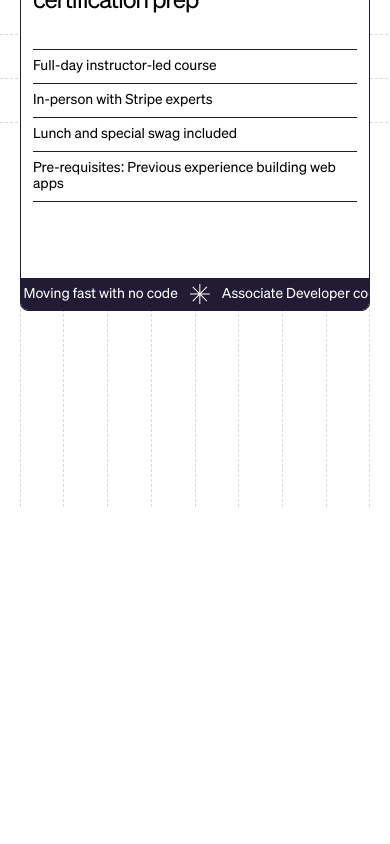
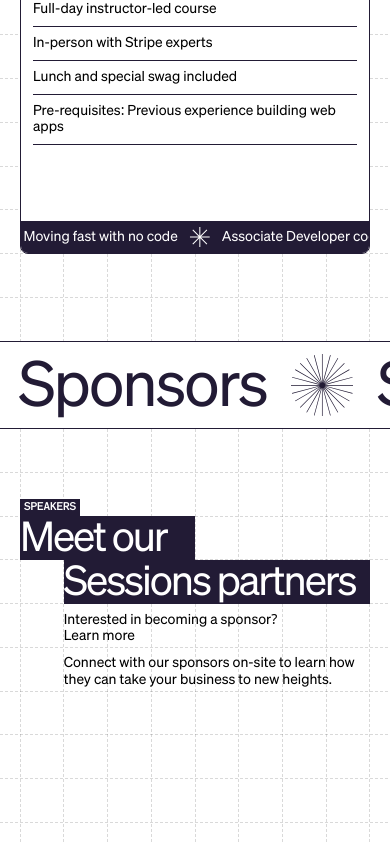
Before and after one commit to 3Ryuusei3/stripe-sessions24-clone, a React (Vite) app: page / in a window 390 px wide. Shown: the part 8562-9406 px from the top of the page. Before the commit the page ends 9070 px from the top, so only its background shows below. Built offline with nearby package versions, Linux system fonts and the light colour scheme.

Commit message:
Sponsors started and fixes

```diff
--- a/src/atoms/Overview/OverviewMarquee.tsx
+++ b/src/atoms/Overview/OverviewMarquee.tsx
@@ -33,7 +33,7 @@
   }, [targetDate]);
 
   return (
-    <Marquee className="marquee__container" autoFill={true}>
+    <Marquee className="overview-marquee__container" autoFill={true}>
       <div className="marquee__card">
         <div className="marquee__card--number">
           <p>{countdown.days}</p>
--- /dev/null
+++ b/src/atoms/Sponsors/SponsorsMarquee.tsx
@@ -0,0 +1,18 @@
+import Marquee from "react-fast-marquee";
+import Asterisk2Icon from "../../components/Icons/Asterisk2Icon";
+
+export function SponsorsMarquee() {
+
+  return (
+    <Marquee className="sponsors-marquee__container" autoFill={true}>
+      <div className="marquee__card">
+        <div className="marquee__card--title">
+          <p>Sponsors</p>
+        </div>
+        <div className="marquee__card--img">
+          <Asterisk2Icon stroke="#221B35" />
+        </div>
+      </div>
+    </Marquee>
+  );
+}
--- /dev/null
+++ b/src/atoms/Sponsors/SponsorsTitle.tsx
@@ -0,0 +1,22 @@
+export function SponsorsTitle() {
+
+  return (
+    <div className="sponsors__container">
+      <div className="sponsors__container--title">
+        <div className="section-subtitle">
+            <span>Speakers</span>
+          </div>
+          <div className="section-title">
+            <div><h2>Meet our</h2></div>
+            <div><h2>Sessions partners</h2></div>
+          </div>
+      </div>
+      <div className="sponsors__container--description">
+        <p>Interested in becoming a sponsor?<br />Learn more</p>
+      </div>
+      <div className="sponsors__container--description">
+        <p>Connect with our sponsors on-site to learn how they can take your business to new heights.</p>
+      </div>
+    </div>
+  )
+}
--- a/src/components/BackgroundGrid/BackgroundGrid.tsx
+++ b/src/components/BackgroundGrid/BackgroundGrid.tsx
@@ -1,6 +1,6 @@
 export function BackgroundGrid() {
   const verticalLines = new Array(30).fill(null);
-  const horizontallLines = new Array(200).fill(null);
+  const horizontallLines = new Array(400).fill(null);
 
   return (
     <div className="background-grid">
--- a/src/components/Icons/Asterisk2Icon.tsx
+++ b/src/components/Icons/Asterisk2Icon.tsx
@@ -3,6 +3,6 @@
 }
 
 const Asterisk2Icon = ({ stroke }: Asterisk2IconProps) => (
-  <path fillRule="evenodd" clipRule="evenodd" d="m28.5147 7.20541 25.745 44.59139L40.9331 2.06155l1.1476-.3075L55.4049 51.4804V0h1.1881v51.4952L69.9212 1.75405l1.1476.3075L57.7434 51.7924 83.4858 7.20541l1.0289.59404L58.7696 52.3911 95.179 15.9817l.8401.8401-36.4053 36.4053L104.2 27.485l.594 1.0289-44.5911 25.7449 49.7351-13.3266.308 1.1476L60.512 55.406H112v1.188H60.5117l49.7343 13.3263-.308 1.1476-49.7307-13.3254 44.5867 25.7424-.594 1.0289-44.5889-25.7436 36.408 36.4078-.8401.8401-36.4085-36.4084L84.5147 104.2l-1.0289.594L57.743 60.2061l13.3258 49.7319-1.1476.308L56.593 60.5047V112h-1.1881V60.5195L42.0807 110.246l-1.1476-.308 13.327-49.7363-25.7454 44.5923-1.0289-.594 25.7427-44.5877-36.4059 36.4058-.8401-.8401 36.41-36.4098L7.79985 84.5138l-.59404-1.0289L51.7936 57.7421 2.06117 71.0679l-.3075-1.1476L51.4877 56.594H0v-1.188h51.4874L1.75367 42.0798l.3075-1.1476L51.798 54.2592 7.20581 28.5139l.59404-1.0289L52.3898 53.2291 15.9825 16.8218l.8401-.8401 36.4068 36.4067L27.4858 7.79945l1.0289-.59404Z" fill={stroke}></path>
+  <svg width="112" height="112" viewBox="0 0 112 112" fill="none" xmlns="http://www.w3.org/2000/svg"><path fillRule="evenodd" clipRule="evenodd" d="m28.5147 7.20541 25.745 44.59139L40.9331 2.06155l1.1476-.3075L55.4049 51.4804V0h1.1881v51.4952L69.9212 1.75405l1.1476.3075L57.7434 51.7924 83.4858 7.20541l1.0289.59404L58.7696 52.3911 95.179 15.9817l.8401.8401-36.4053 36.4053L104.2 27.485l.594 1.0289-44.5911 25.7449 49.7351-13.3266.308 1.1476L60.512 55.406H112v1.188H60.5117l49.7343 13.3263-.308 1.1476-49.7307-13.3254 44.5867 25.7424-.594 1.0289-44.5889-25.7436 36.408 36.4078-.8401.8401-36.4085-36.4084L84.5147 104.2l-1.0289.594L57.743 60.2061l13.3258 49.7319-1.1476.308L56.593 60.5047V112h-1.1881V60.5195L42.0807 110.246l-1.1476-.308 13.327-49.7363-25.7454 44.5923-1.0289-.594 25.7427-44.5877-36.4059 36.4058-.8401-.8401 36.41-36.4098L7.79985 84.5138l-.59404-1.0289L51.7936 57.7421 2.06117 71.0679l-.3075-1.1476L51.4877 56.594H0v-1.188h51.4874L1.75367 42.0798l.3075-1.1476L51.798 54.2592 7.20581 28.5139l.59404-1.0289L52.3898 53.2291 15.9825 16.8218l.8401-.8401 36.4068 36.4067L27.4858 7.79945l1.0289-.59404Z" fill={stroke}></path></svg>
 )
 export default Asterisk2Icon;
--- /dev/null
+++ b/src/components/Sponsors/Sponsors.tsx
@@ -0,0 +1,11 @@
+import { SponsorsMarquee } from "../../atoms/Sponsors/SponsorsMarquee";
+import { SponsorsTitle } from "../../atoms/Sponsors/SponsorsTitle";
+
+export function Sponsors() {
+  return (
+    <>
+      <SponsorsMarquee />
+      <SponsorsTitle />
+    </>
+  )
+}
--- a/src/pages/Index/Index.tsx
+++ b/src/pages/Index/Index.tsx
@@ -2,6 +2,7 @@
 import { Overview } from "../../components/Overview/Overview";
 import { Schedule } from "../../components/Schedule/Schedule";
 import { Speakers } from "../../components/Speakers/Speakers";
+import { Sponsors } from "../../components/Sponsors/Sponsors";
 import { Talks } from "../../components/Talks/Talks";
 import { Tickets } from "../../components/Tickets/Tickets";
 
@@ -15,6 +16,7 @@
       <Talks />
       <Speakers />
       <Tickets />
+      <Sponsors />
     </main>
   )
 }
--- a/src/styles/main.scss
+++ b/src/styles/main.scss
@@ -4,6 +4,7 @@
 @import "./talks.scss";
 @import "./speakers.scss";
 @import "./tickets.scss";
+@import "./sponsors.scss";
 
 main {
   position: relative;
--- a/src/styles/overview.scss
+++ b/src/styles/overview.scss
@@ -156,7 +156,7 @@
   }
 }
 
-.marquee__container {
+.overview-marquee__container {
   margin-top: calc(1 * var(--grid-column-width));
   height: calc(2 * var(--grid-column-width));
   width: 100%;
--- a/src/styles/speakers.scss
+++ b/src/styles/speakers.scss
@@ -17,7 +17,7 @@
     grid-row: 1 / span 4;
 
     @media screen and (max-width: 900px) {
-      grid-row: 1 / span 4;
+      grid-row: 1 / span 2;
     }
 
     .section-title div {
@@ -53,7 +53,8 @@
 
     @media screen and (max-width: 900px) {
       max-width: calc(6 * var(--grid-column-width));
-      grid-row: 5 / span 2;
+      height: calc(1 * var(--grid-column-width));
+      grid-row: 3 / span 2;
       margin-bottom: 0;
     }
 
--- /dev/null
+++ b/src/styles/sponsors.scss
@@ -0,0 +1,123 @@
+.sponsors-marquee__container {
+  height: calc(2 * var(--grid-column-width));
+  width: 100%;
+  display: flex;
+  align-items: center;
+  overflow: hidden;
+  background-color: var(--color-white-primary);
+  border-top: 1px solid var(--color-black-primary);
+  border-bottom: 1px solid var(--color-black-primary);
+
+  .marquee__card {
+    display: flex;
+    align-items: center;
+    background-color: var(--color-white-primary);
+    gap: var(--space-48);
+    padding-right: var(--space-48);
+    @media screen and (max-width: 900px) {
+      gap: var(--space-24);
+      padding-right: var(--space-24);
+
+    }
+    font-size: var(--font-size-marquee-scalable);
+    letter-spacing: -0.03em;
+    color: var(--color-black-primary);
+
+    &--img {
+      display: flex;
+      align-items: center;
+
+      svg {
+        max-width: var(--font-size-marquee-scalable);
+        max-height: var(--font-size-marquee-scalable);
+      }
+    }
+  }
+}
+
+.sponsors__container {
+  position: relative;
+  width: 100%;
+  max-width: var(--max-width);
+  margin: calc(2 * var(--grid-column-width)) auto 0;
+  padding-inline: var(--grid-gutter-width);
+  display: grid;
+  grid-template-rows: repeat(2, var(--grid-column-width));
+  @media screen and (max-width: 900px) {
+    grid-template-rows: repeat(5, var(--grid-column-width));
+  }
+  column-gap: var(--grid-column-width);
+  width: 100%;
+
+  &--title {
+    position: relative;
+    grid-row: 1 / span 2;
+
+    @media screen and (max-width: 900px) {
+      grid-row: 1 / span 3;
+    }
+    @media screen and (max-width: 600px) {
+      grid-row: 1 / span 2;
+    }
+
+    .section-title div {
+      &:first-child {
+        width: calc(4 * var(--grid-column-width));
+        position: relative;
+      }
+
+      &:nth-child(2) {
+        margin-left: var(--grid-column-width);
+        width: calc(7 * var(--grid-column-width));
+      }
+    }
+  }
+
+  &--description {
+    position: relative;
+    font: var(--font-body);
+    align-self: end;
+
+    &:nth-child(1) {
+      grid-row: 1 / span 1;
+    }
+
+    &:nth-child(2) {
+      grid-row: 2 / span 1;
+    }
+
+    @media screen and (max-width: 900px) {
+      height: calc(1 * var(--grid-column-width));
+      &:nth-child(1) {
+        grid-row: 4;
+      }
+      &:nth-child(2) {
+        grid-row: 5;
+      }
+    }
+
+    @media screen and (max-width: 600px) {
+      padding-top: var(--space-8);
+      &:nth-child(1) {
+        grid-row: 4;
+      }
+      &:nth-child(2) {
+        grid-row: 3;
+      }
+    }
+
+    p {
+      line-height: 1.2;
+      max-width: calc(5 * var(--grid-column-width));
+
+      @media screen and (max-width: 900px) {
+        margin-left: calc((var(--grid-column-count) / 2) * var(--grid-column-width));
+      }
+
+      @media screen and (max-width: 600px) {
+        margin-left: calc(1 * var(--grid-column-width));
+        max-width: unset;
+      }
+    }
+  }
+}
```
